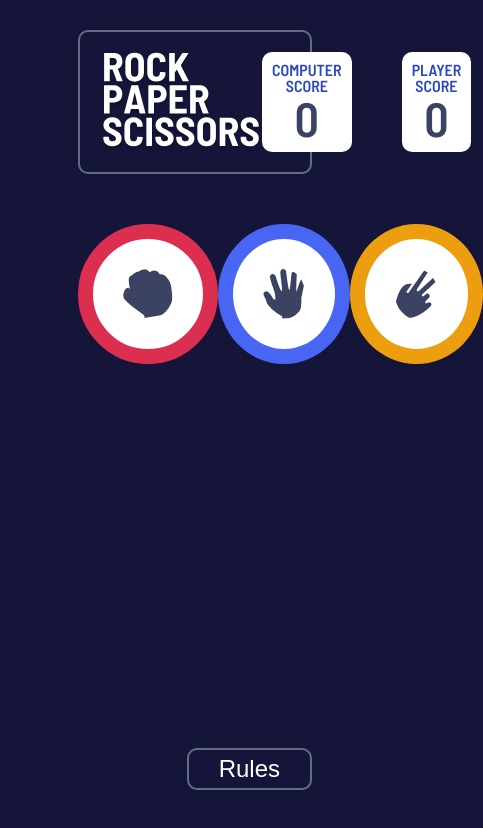
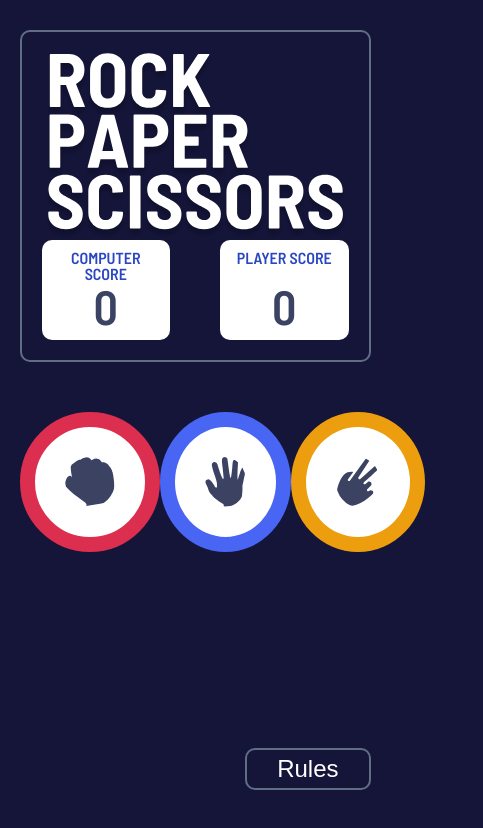
Before and after one commit to Sonsyduke/Rock-Paper-Scissors, a plain HTML site: page index.html in a window 390 px wide. Shown: the whole page, 483 px wide, since content can reach past the window. Drawn offline with Linux system fonts and the light colour scheme.

Commit message:
Finished the mobile version

```diff
--- a/styles.css
+++ b/styles.css
@@ -274,3 +274,22 @@ body {
 .button:hover {
   cursor: pointer;
 }
+
+/* ====================== MEDIA QUERIES ====================== */
+@media (max-width: 1000px) {
+  .main-container {
+    width: 70%;
+  }
+}
+
+@media (max-width: 700px) {
+  .main-container {
+    width: 90%;
+  }
+}
+
+@media (max-width: 500px) {
+  .top-section {
+    flex-direction: column;
+  }
+}
```
